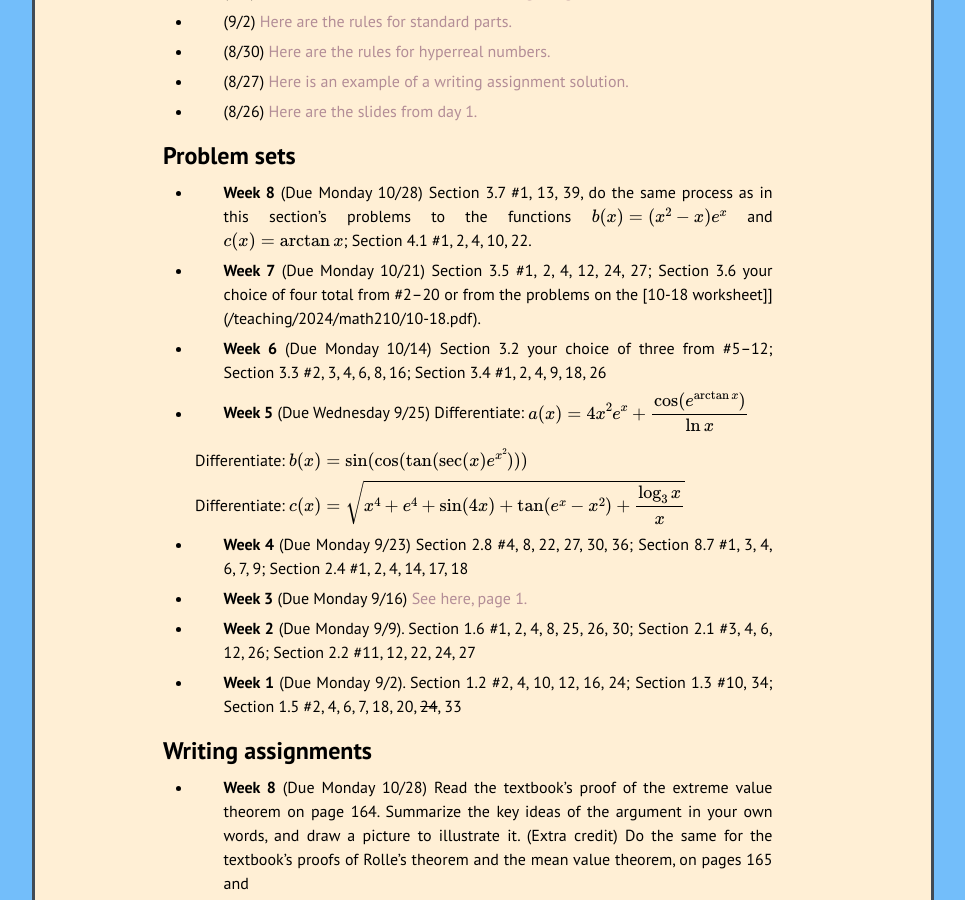
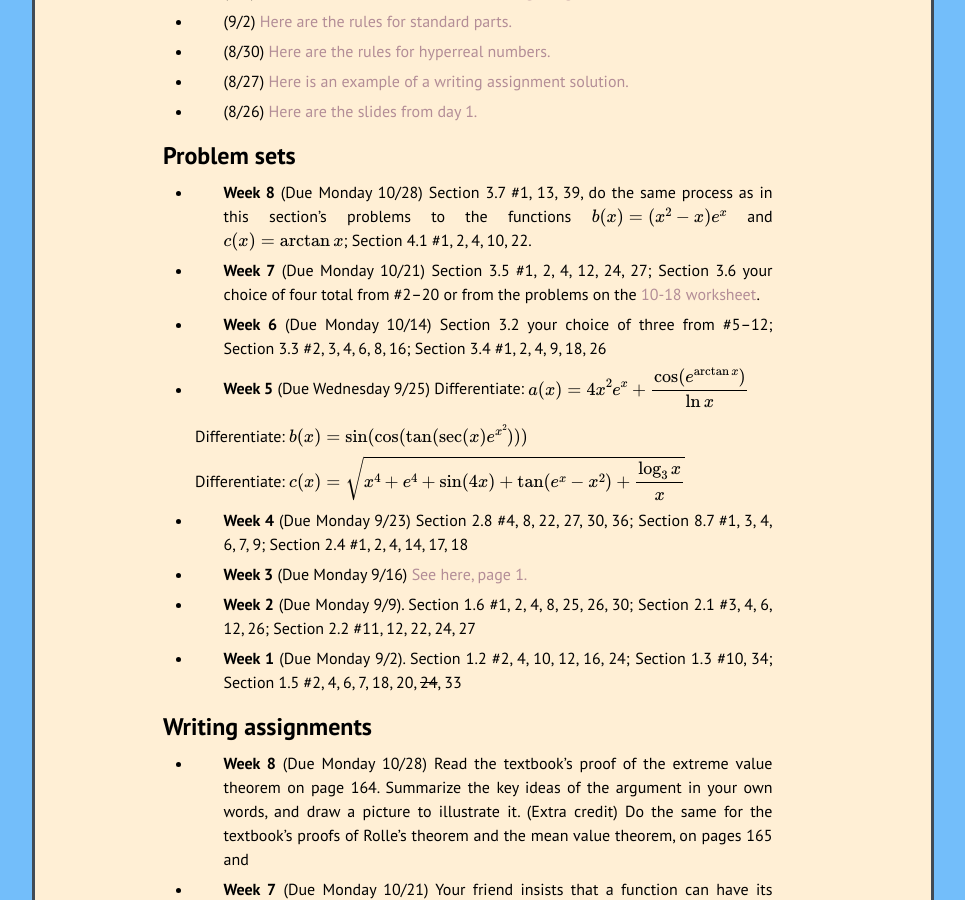
Before and after one commit to kamerynjw/kamerynjw.github.io, a Jekyll site: the page built from teaching/2024/math210.md, in a window 1280 px wide and 900 px high, scrolled down 728 px. Shown: the whole window, without its empty margins (157-1122 px from the left). Built offline with Jekyll 4.4.1, drawn with Linux system fonts in a browser that asks for light colours; nearby versions of some CDN libraries; formulas are drawn with MathJax 3.

Commit message:
fixed malformed link syntax

```diff
--- a/teaching/2024/math210.md
+++ b/teaching/2024/math210.md
@@ -49,7 +49,7 @@ Problem sets
 
 * **Week 8** (Due Monday 10/28) Section 3.7 #1, 13, 39, do the same process as in this section's problems to the functions $b(x) = (x^2 - x)e^x$ and $c(x) = \arctan x$; Section 4.1 #1, 2, 4, 10, 22.
 
-* **Week 7** (Due Monday 10/21) Section 3.5 #1, 2, 4, 12, 24, 27; Section 3.6 your choice of four total from #2–20 or from the problems on the [10-18 worksheet]]({{ page.url }}10-18.pdf).
+* **Week 7** (Due Monday 10/21) Section 3.5 #1, 2, 4, 12, 24, 27; Section 3.6 your choice of four total from #2–20 or from the problems on the [10-18 worksheet]({{ page.url }}10-18.pdf).
 
 * **Week 6** (Due Monday 10/14) Section 3.2 your choice of three from #5–12; Section 3.3 #2, 3, 4, 6, 8, 16; Section 3.4 #1, 2, 4, 9, 18, 26
 
```
